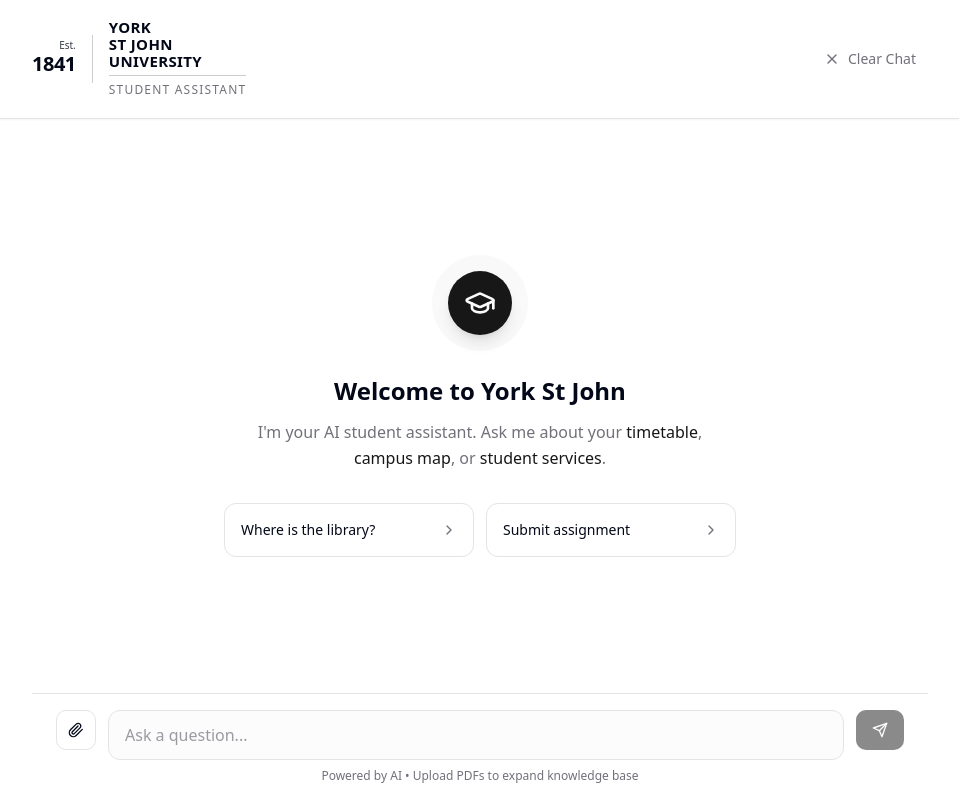
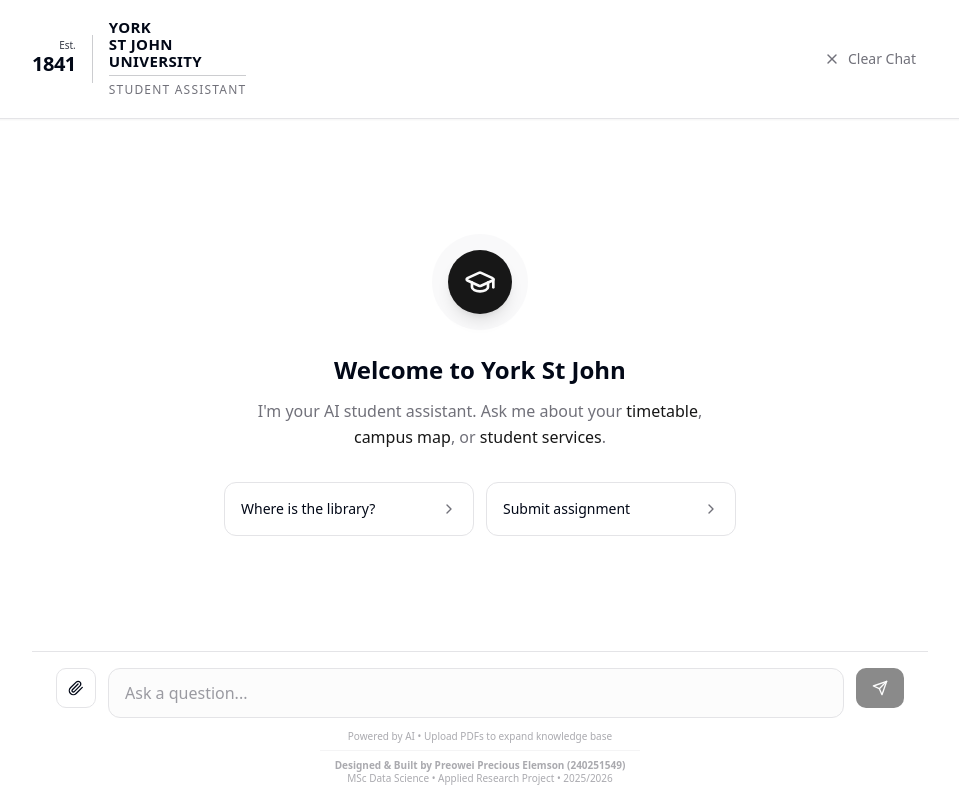
Before and after one commit to myekini/ysf-chatbot, a React (Create React App) app in the folder frontend/: page / in a window 1280 px wide. Shown: the whole page, without its empty margins (160-1119 px from the left). Built offline with nearby package versions, Linux system fonts and the light colour scheme.

Commit message:
Add developer credits to footer

```diff
--- a/frontend/src/App.tsx
+++ b/frontend/src/App.tsx
@@ -301,9 +301,13 @@
                 <Send className="w-4 h-4" />
               </Button>
             </div>
-            <p className="text-xs text-muted-foreground mt-2 text-center">
-              Powered by AI • Upload PDFs to expand knowledge base
-            </p>
+            <div className="text-center mt-3 text-[10px] text-muted-foreground/60 leading-tight">
+              <p>Powered by AI • Upload PDFs to expand knowledge base</p>
+              <div className="mt-2 pt-2 border-t border-border/40 w-full max-w-xs mx-auto">
+                <p className="font-semibold">Designed & Built by Preowei Precious Elemson (240251549)</p>
+                <p>MSc Data Science • Applied Research Project • 2025/2026</p>
+              </div>
+            </div>
           </div>
         </div>
       </div>
```
